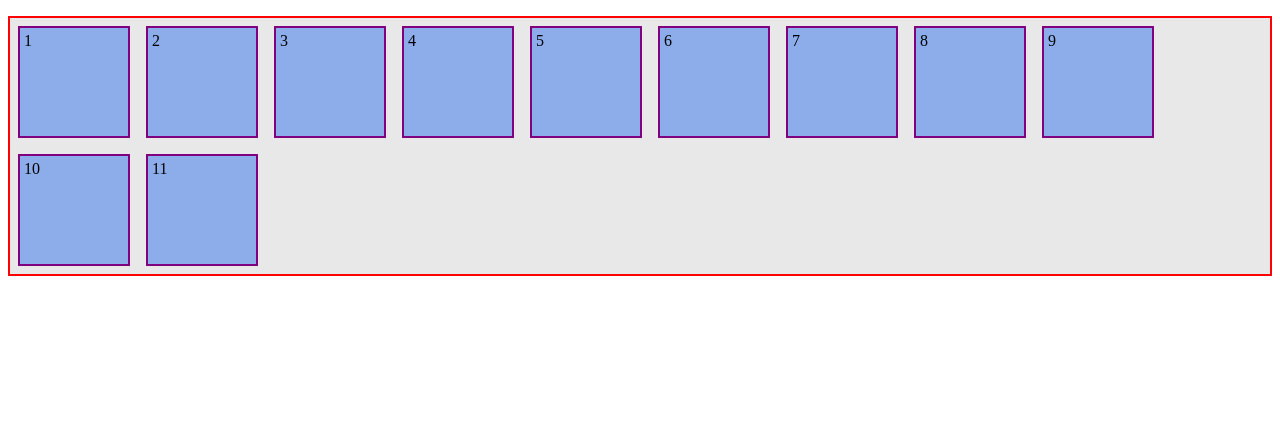
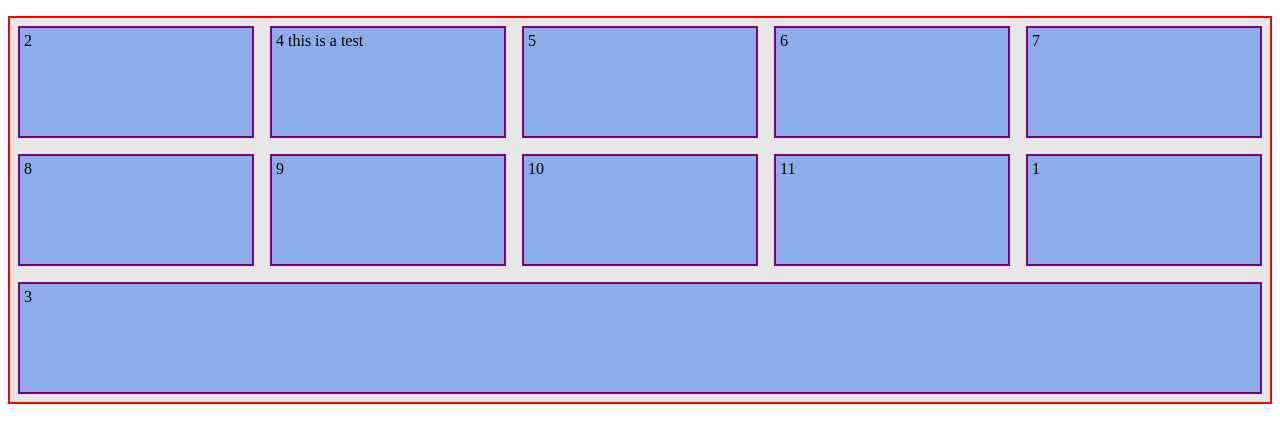
Before and after one commit to rishallen/flexbox-media-player, a plain HTML site: page index.html in a window 1280 px wide. Drawn offline with Linux system fonts and the light colour scheme.

Commit message:
added flex properties to flex items

```diff
--- a/css/main.css
+++ b/css/main.css
@@ -23,10 +23,25 @@ li {
   margin: 8px;
   padding: 4px;
   list-style: none;
-
+  /*flex-grow: 1;*/
   border: 2px solid purple;
 }
+/*select first li element within the ul */
+    li:nth-child(1) {
+        order: 1; /*give it a value higher than 0*/
+    }
+    li:nth-child(3) {
+        order: 1;
+    }
 
+    /*this is an absolute flex item*/
+li {
+  flex: 1 1; /*flex-basis defaults to 0*/
+}
+/*this is a relative flex item*/
+li {
+  flex-basis: 200px; /*only flex-basis is set*/
+}
 /*.block-example, .inline-example, .inline-block-example {
   width: 100px;
   height: 100px;
--- a/index.html
+++ b/index.html
@@ -12,7 +12,7 @@
       <li>1</li> <!--first child element-->
       <li>2</li> <!--2nd child element-->
       <li>3</li> <!--3rd child element-->
-      <li>4</li> <!--4th child element-->
+      <li>4 this is a test</li> <!--4th child element-->
       <li>5</li> <!--5th child element-->
       <li>6</li> <!--6th child element-->
       <li>7</li> <!--7th child element-->
```
